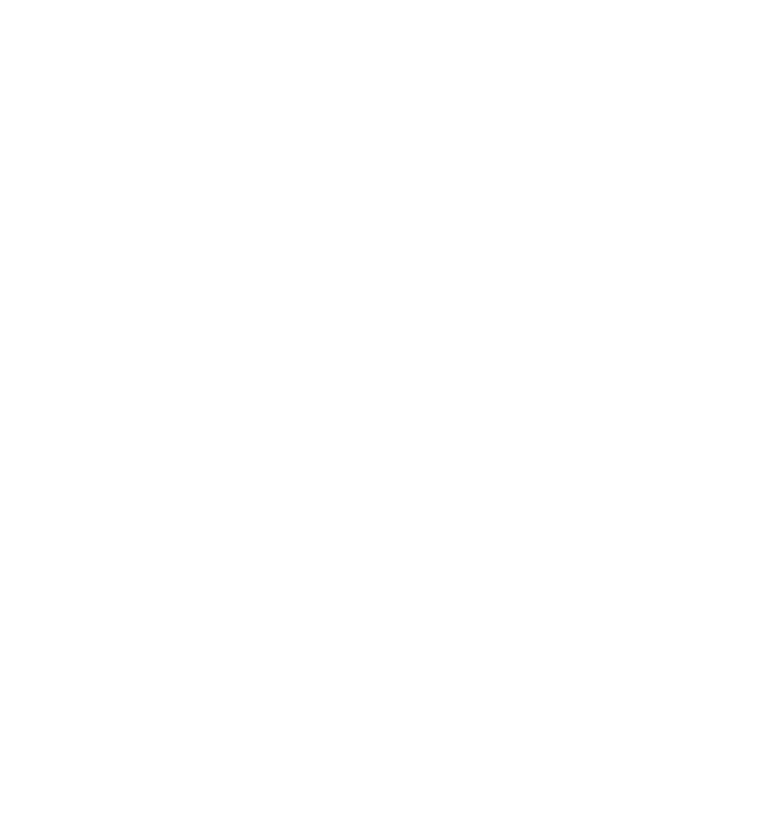
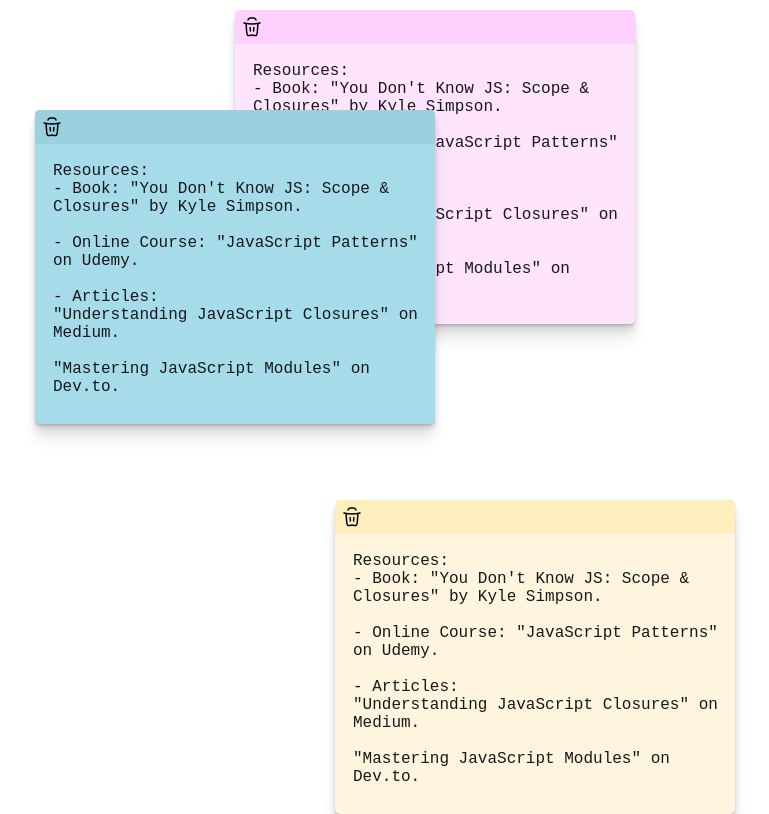
Before and after one commit to peterbgi/ReactNotes, a React (Vite) app: page / in a window 1280 px wide. Shown: the whole page, without its empty margins (270-1039 px from the left). Built offline with nearby package versions, Linux system fonts and the light colour scheme.

Commit message:
textarea position settings done

```diff
--- /dev/null
+++ b/src/assets/fakeData.js
@@ -0,0 +1,41 @@
+export const fakeData = [
+    {
+        $id: 1,
+        body: JSON.stringify(
+            'Resources:\n- Book: "You Don\'t Know JS: Scope & Closures" by Kyle Simpson.\n\n- Online Course: "JavaScript Patterns" on Udemy.\n\n- Articles:\n"Understanding JavaScript Closures" on Medium.\n\n"Mastering JavaScript Modules" on Dev.to.'
+        ),
+        colors: JSON.stringify({
+            id: "color-purple",
+            colorHeader: "#FED0FD",
+            colorBody: "#FEE5FD",
+            colorText: "#18181A",
+        }),
+        position: JSON.stringify({ x: 505, y: 10 }),
+    },
+    {
+        $id: 2,
+        body: JSON.stringify(
+            'Resources:\n- Book: "You Don\'t Know JS: Scope & Closures" by Kyle Simpson.\n\n- Online Course: "JavaScript Patterns" on Udemy.\n\n- Articles:\n"Understanding JavaScript Closures" on Medium.\n\n"Mastering JavaScript Modules" on Dev.to.'
+        ),
+        colors: JSON.stringify({
+            id: "color-blue",
+            colorHeader: "#9BD1DE",
+            colorBody: "#A6DCE9",
+            colorText: "#18181A",
+        }),
+        position: JSON.stringify({ x: 305, y: 110 }),
+    },
+    {
+        $id: 3,
+        body: JSON.stringify(
+            'Resources:\n- Book: "You Don\'t Know JS: Scope & Closures" by Kyle Simpson.\n\n- Online Course: "JavaScript Patterns" on Udemy.\n\n- Articles:\n"Understanding JavaScript Closures" on Medium.\n\n"Mastering JavaScript Modules" on Dev.to.'
+        ),
+        colors: JSON.stringify({
+            id: "color-yellow",
+            colorHeader: "#FFEFBE",
+            colorBody: "#FFF5DF",
+            colorText: "#18181A",
+        }),
+        position: JSON.stringify({ x: 605, y: 500 }),
+    },
+];
--- /dev/null
+++ b/src/components/NoteCard.jsx
@@ -0,0 +1,50 @@
+import {useRef, useEffect} from 'react'
+import Trash from '../icons/Trash'
+
+const NoteCard = ({note}) => {
+    const position = JSON.parse(note.position);
+    const colors = JSON.parse(note.colors);
+    const body = JSON.parse(note.body);
+
+    const textAreaRef = useRef(null);
+
+const autoGrow = (textAreaRef) => {
+  const {current} = textAreaRef;
+
+    current.style.height = "auto"; // Reset the height
+    current.style.height = current.scrollHeight + "px"; // Set the new height
+};
+
+useEffect(() => {
+  autoGrow(textAreaRef);
+}, [])
+
+  return (
+    <div  className='card'
+    style={{
+      backgroundColor: colors.colorBody,
+      left: `${position.x}px`,
+      top: `${position.y}px`,
+  }}>
+    <div
+      className="card-header"
+      style={{ backgroundColor: colors.colorHeader }}>
+            <Trash />
+        </div>
+    <div className="card-body">
+      <textarea
+      ref={textAreaRef}
+       style={{ color: colors.colorText }}
+       defaultValue={body}
+       onInput={() => {
+        autoGrow(textAreaRef)
+       }}
+      >
+
+       </textarea>
+    </div>
+  </div>
+  )
+}
+
+export default NoteCard
--- /dev/null
+++ b/src/icons/Trash.jsx
@@ -0,0 +1,21 @@
+const Trash = ({ size = "24" }) => {
+    return (
+        <svg
+            xmlns="http://www.w3.org/2000/svg"
+            viewBox="0 0 24 24"
+            width={size}
+            height={size}
+            stroke="#000000"
+            fill="none"
+            strokeWidth="1.5"
+        >
+            <path d="m6 8 .668 8.681c.148 1.924.222 2.885.84 3.423.068.06.14.115.217.165.685.449 1.63.26 3.522-.118.36-.072.54-.108.721-.111h.064c.182.003.361.039.72.11 1.892.379 2.838.568 3.523.12.076-.05.15-.106.218-.166.617-.538.691-1.5.84-3.423L18 8"></path>
+            <path
+                strokeLinecap="round"
+                d="m10.151 12.5.245 3.492M13.849 12.5l-.245 3.492M4 8s4.851 1 8 1 8-1 8-1M8 5l.447-.894A2 2 0 0 1 10.237 3h3.527a2 2 0 0 1 1.789 1.106L16 5"
+            ></path>
+        </svg>
+    );
+};
+
+export default Trash
--- a/src/index.css
+++ b/src/index.css
@@ -25,3 +25,42 @@
     position: relative;
     overflow: auto;
 }
+
+.card {
+    position: absolute;
+    width: 400px;
+    border-radius: 5px;
+    cursor: pointer;
+    box-shadow: 0 1px 1px hsl(0deg 0% 0% / 0.075), 0 2px 2px hsl(0deg 0% 0% /
+                    0.075), 0 4px 4px hsl(0deg 0% 0% / 0.075), 0 8px 8px hsl(0deg
+                    0% 0% / 0.075), 0 16px 16px hsl(0deg 0% 0% / 0.075);
+}
+
+.card-header {
+    border-radius: 5px 5px 0 0;
+    display: flex;
+    justify-content: space-between;
+    align-items: center;
+    padding: 5px;
+}
+
+.card-body {
+    padding: 1em;
+    border-radius: 0 0 5px 5px;
+}
+
+.card-body textarea {
+    background-color: inherit;
+    border: none;
+    width: 100%;
+    height: 100%;
+    resize: none;
+    font-size: 16px;
+}
+
+textarea:focus {
+    background-color: inherit;
+    outline: none;
+    width: 100%;
+    height: 100%;
+}
--- a/src/pages/NotesPage.jsx
+++ b/src/pages/NotesPage.jsx
@@ -1,9 +1,13 @@
 import React from 'react'
+import { fakeData as notes} from '../assets/fakeData.js'
+import NoteCard from '../components/NoteCard.jsx'
 
 function NotesPage() {
   return (
     <div>
-      Noteszka ma mi a dolog?
+        {notes.map((note) => (
+            <NoteCard note={note} key={note.$id} />
+        ))}
     </div>
   )
 }
```
